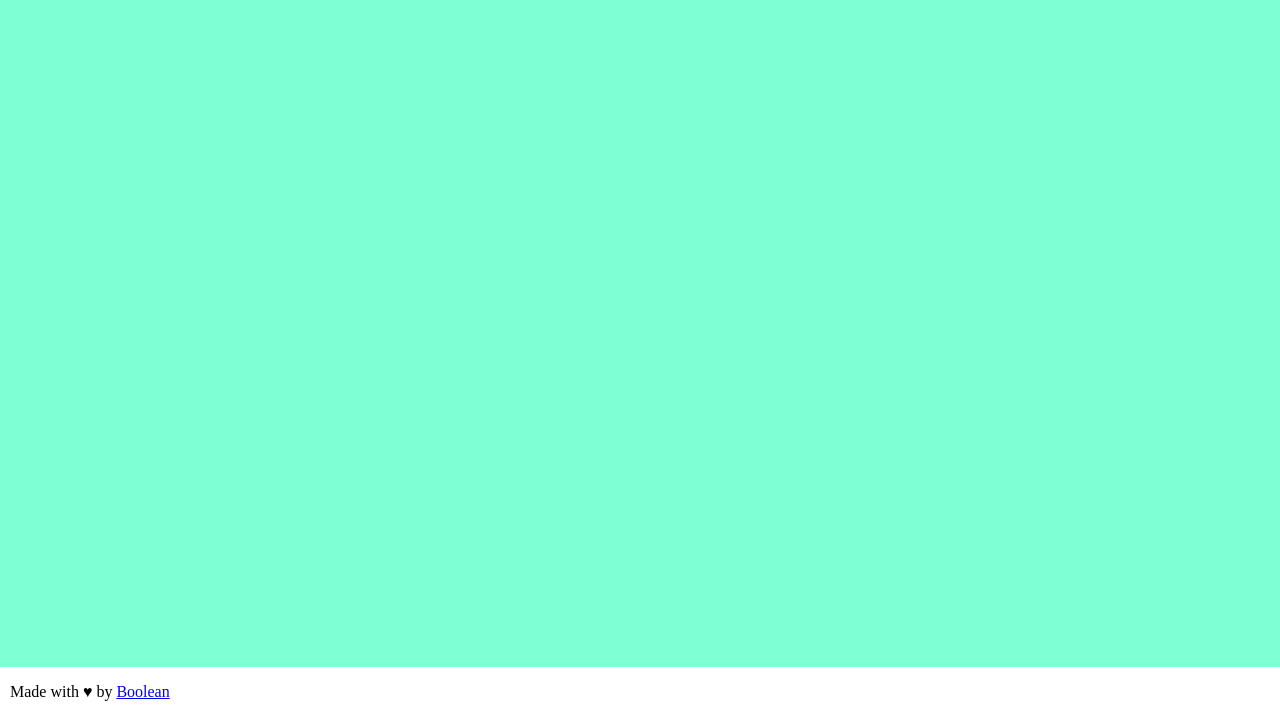
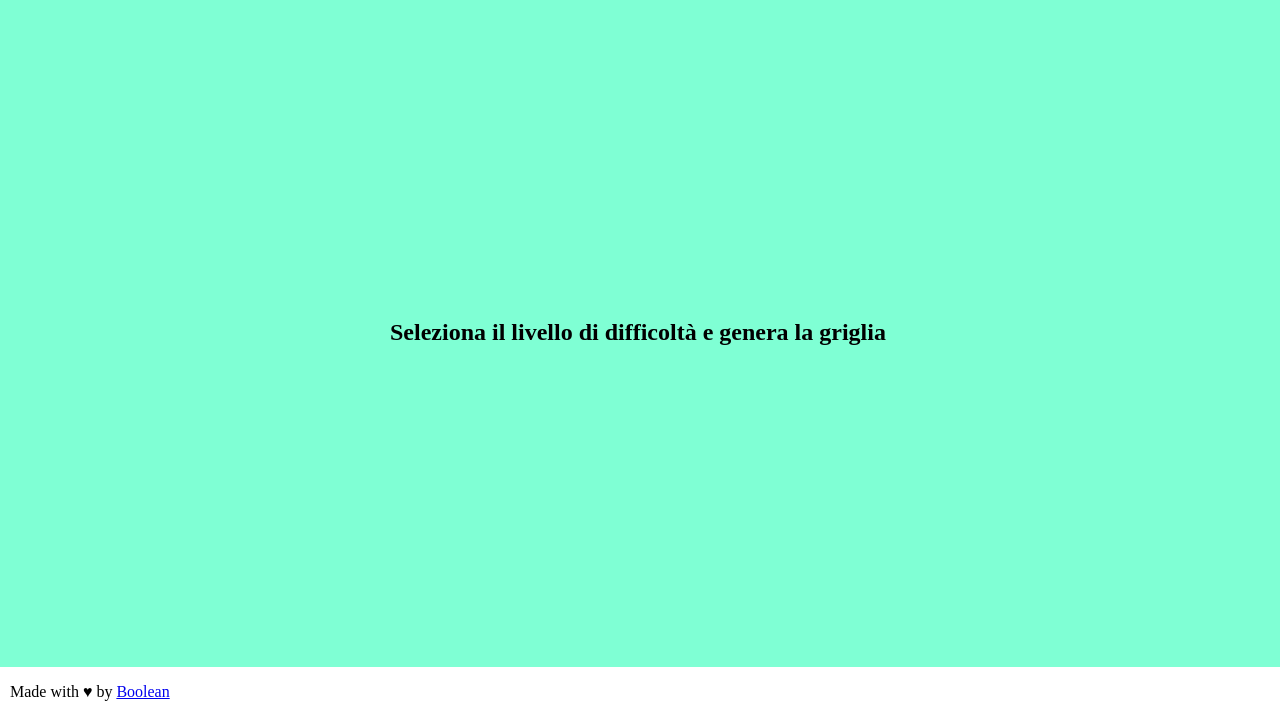
Before and after one commit to MichaelScarantino/js-campominato-grid, a plain HTML site: page index.html in a window 1280 px wide. Shown: the part 83-800 px from the top of the page. Drawn offline with Linux system fonts and the light colour scheme.

Commit message:
Done Exercise

```diff
--- a/css/style.css
+++ b/css/style.css
@@ -69,6 +69,10 @@ main{
     flex-wrap: wrap;
     align-content: flex-start;
 }
+.games-grid h2{
+    text-align: center;
+    line-height: 500px;
+}
 .single-cell{
     border: 1px solid black;
     display: flex;
--- a/index.html
+++ b/index.html
@@ -41,7 +41,7 @@
         <main>
             <!-- Games grid -->
             <div id="grid" class="games-grid">
-
+                <h2>Seleziona il livello di difficoltà e genera la griglia</h2>
             </div>
         </main>
         <!-- END MAIN -->
```
